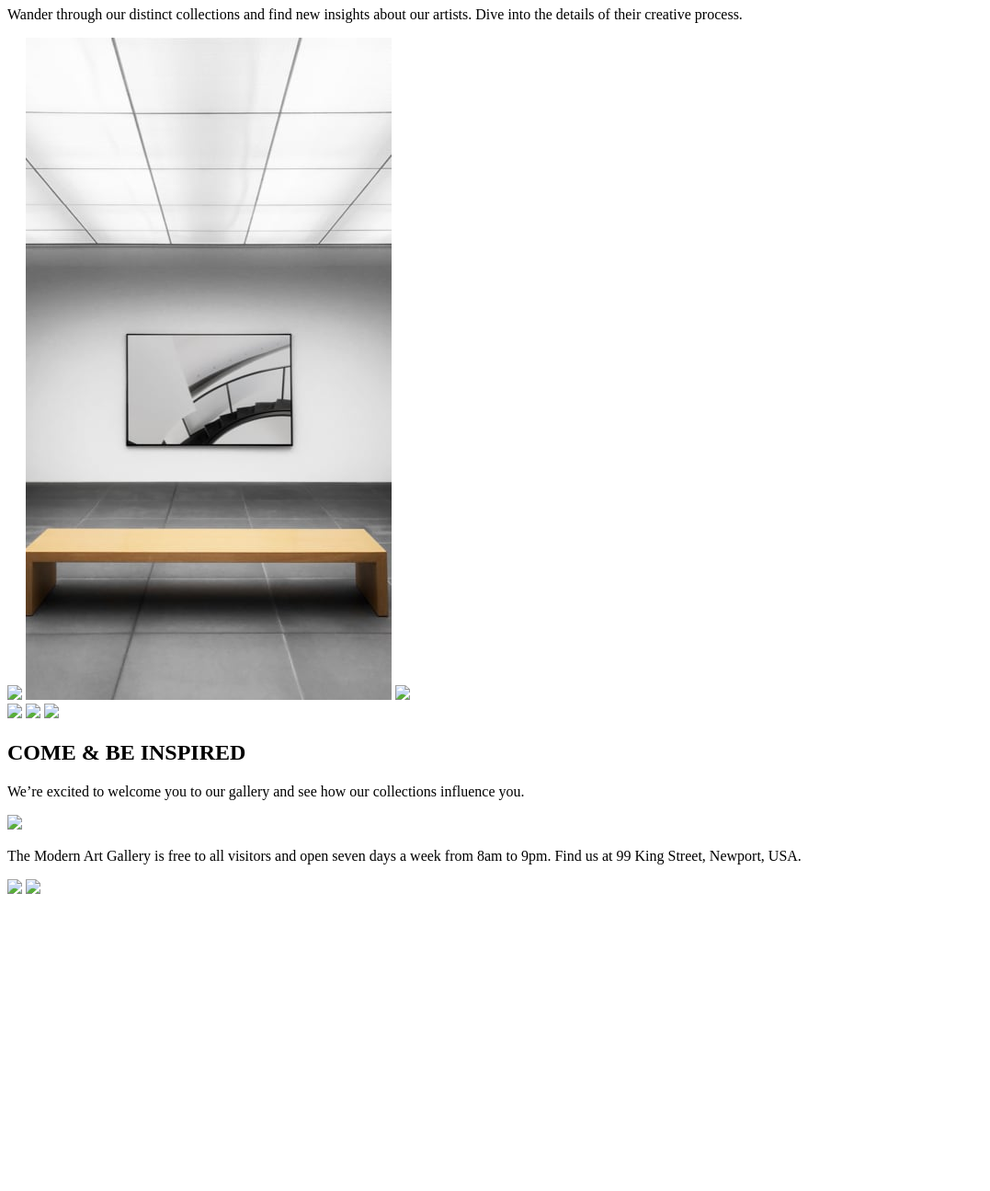
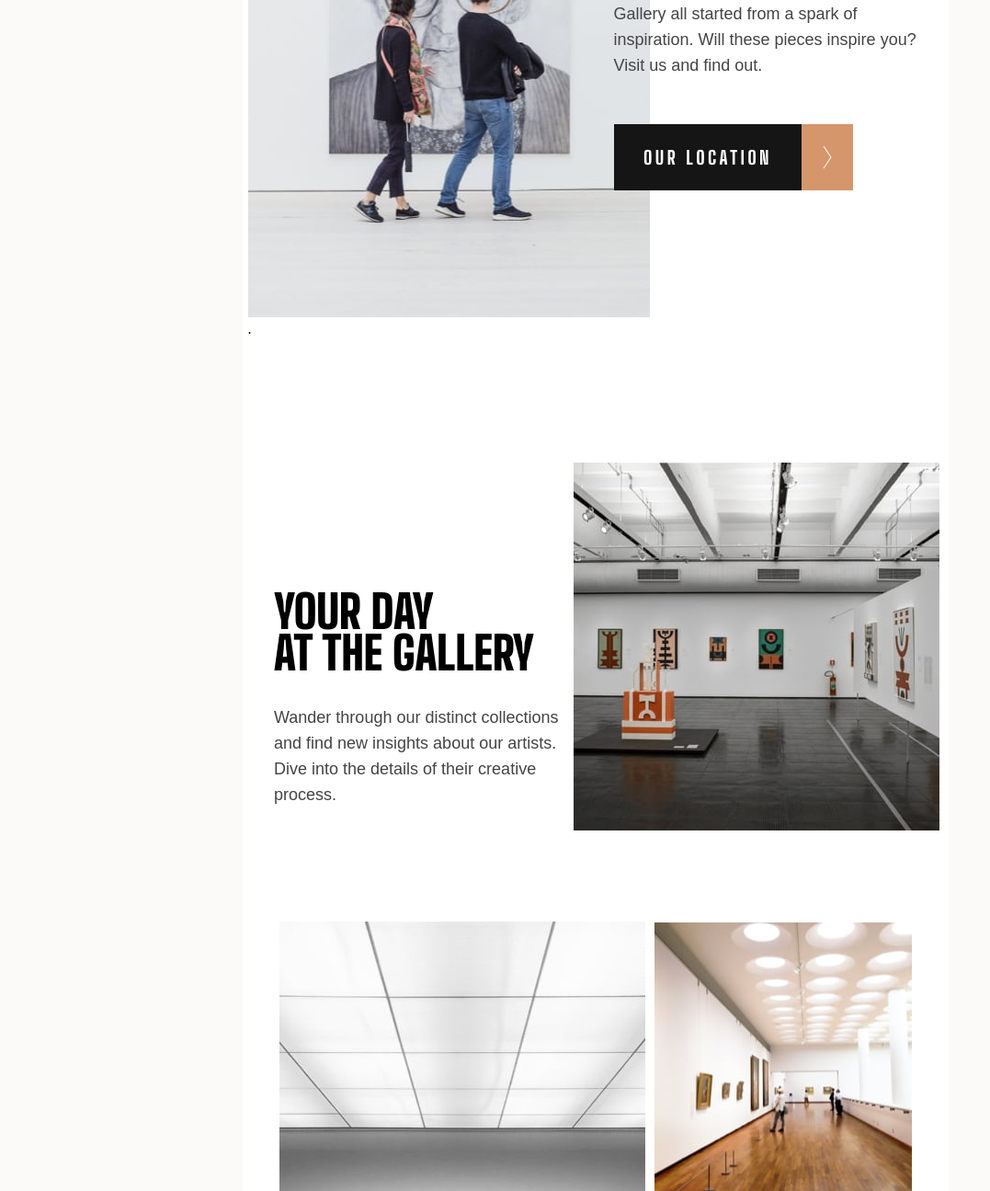
Before and after one commit to Abashidzeofficial/Art-galery, a plain HTML site: page index.html in a window 1280 px wide. Shown: the part 363-1658 px from the top of the page at 92% size, without its empty margins (0-1077 px from the left). Before the commit the page ends 1347 px from the top, so only its background shows below. Drawn offline with Linux system fonts and the light colour scheme; the site is published under a folder, as on GitHub Pages, so addresses that start at the root find nothing.

Commit message:
Update index.html

```diff
--- a/index.html
+++ b/index.html
@@ -5,7 +5,7 @@
     <meta http-equiv="X-UA-Compatible" content="IE=edge">
     <meta name="viewport" content="width=device-width, initial-scale=1.0">
     <title>art-gallery</title>
-    <link rel="stylesheet" href="/mobile-style.css">
+    <link rel="stylesheet" href="mobile-style.css">
     <link href="https://fonts.googleapis.com/css2?family=Big+Shoulders+Display:wght@900&family=Kumbh+Sans:wght@900&family=Plus+Jakarta+Sans:wght@800&display=swap" rel="stylesheet">
 </head>
 <body>
@@ -16,15 +16,15 @@
                 <img src="/desktop/MODERN black.png" alt="" class="modern-black">
             </div> -->
         <div class="button">
-            <img src="/mobile/image-hero.jpg"   class="mobileimage"/>
-            <img src="/tablet/image-hero.jpg" class="tabletimage"/>
-            <img src="/desktop/image-hero.jpg" class="desktopeimagehero"/>
+            <img src="mobile/image-hero.jpg"   class="mobileimage"/>
+            <img src="tablet/image-hero.jpg" class="tabletimage"/>
+            <img src="desktop/image-hero.jpg" class="desktopeimagehero"/>
             <div class="desktoprect">
                <a class="modernblacktext">MODERN
                 ART GALLERY</a>
             </div>
             <!-- <div class="modernblack">
-                <img src="/desktop/MODERN black.png" alt="" class="modern-black">
+                <img src="desktop/MODERN black.png" alt="" class="modern-black">
             </div> -->
             <div class="modernduble">.</div>
 
@@ -37,8 +37,8 @@
                  Will these pieces inspire you? Visit us and find out.</p>
          </div>
          <div class="nav-button">
-            <a href="/mobile-location.html">
-                <img src="/mobile/navigationicon.png" class="navigationicon" alt="our-location">
+            <a href="mobile-location.html">
+                <img src="mobile/navigationicon.png" class="navigationicon" alt="our-location">
             </a>
          </div>
     </div>
@@ -47,9 +47,9 @@
     <main>
         <div class="secondpart">
             <div class="imagegrid">
-                <!-- <img src="/mobile/image-grid-3.jpg" class="imagegrid3"/> -->
-                <img src="/tablet/image-grid-1.jpg" class="imagegrid1">
-                <img src="/desktop/image-grid-1.jpg" class="desktopgrid1">
+                <!-- <img src="mobile/image-grid-3.jpg" class="imagegrid3"/> -->
+                <img src="tablet/image-grid-1.jpg" class="imagegrid1">
+                <img src="desktop/image-grid-1.jpg" class="desktopgrid1">
             </div>
             <div class="yourdaytext">
                 <h1>YOUR DAY <br> AT THE GALLERY </h1>
@@ -59,14 +59,14 @@
      </main>
    <section class="images">
      <div class="img1">
-        <img src="/mobile/image-grid-2.jpg" class="image-grid-2"/>
+        <img src="mobile/image-grid-2.jpg" class="image-grid-2"/>
         <img src="tablet/image-grid-2.jpg" class="image222"/>
-        <img src="/desktop/Rectangle Copy 2.png" class="rectangle1">
+        <img src="desktop/Rectangle Copy 2.png" class="rectangle1">
     </div>
     <div class="img2">
-        <img src="/mobile/image-grid-3.jpg" class="image-grid-3">
-        <img src="/tablet/image-grid-3.jpg" class="image-grid-33">
-        <img src="/desktop/Rectangle Copy 4.png" class="rectangle44"/>
+        <img src="mobile/image-grid-3.jpg" class="image-grid-3">
+        <img src="tablet/image-grid-3.jpg" class="image-grid-33">
+        <img src="desktop/Rectangle Copy 4.png" class="rectangle44"/>
     </div>
     <div class="imgtext">
         <h1>COME & BE INSPIRED</h1>
@@ -76,10 +76,10 @@
 <footer>
     <div class="footerpart">
         <div class="foot">
-        <img src="/mobile/MODERNARTGALLERY (1).png" class="modernart">
+        <img src="mobile/MODERNARTGALLERY (1).png" class="modernart">
         <p>The Modern Art Gallery is free to all visitors and open seven days a week from 8am to 9pm. Find us at 99 King Street, Newport, USA.</p>
-        <img src="/mobile/Group 9 (1).png" class="iconimg"/>
-        <img src="/mobile/Group 9 (1).png" class="iconimg2"/>
+        <img src="mobile/Group 9 (1).png" class="iconimg"/>
+        <img src="mobile/Group 9 (1).png" class="iconimg2"/>
     </div>
     </div>
 </footer>
```
